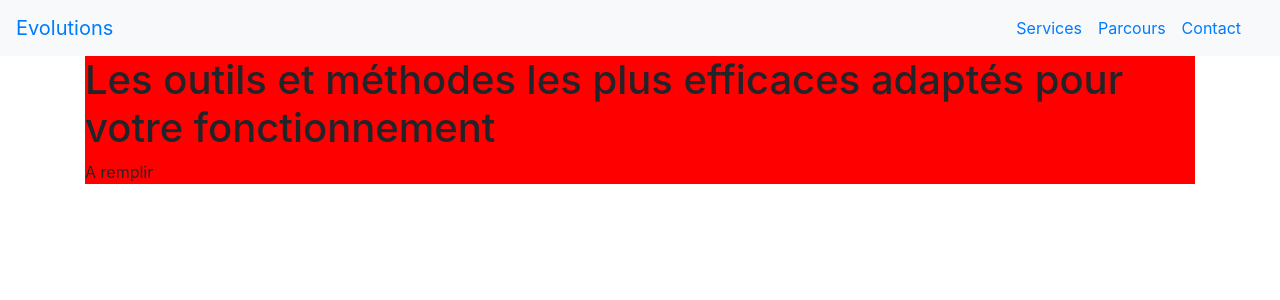
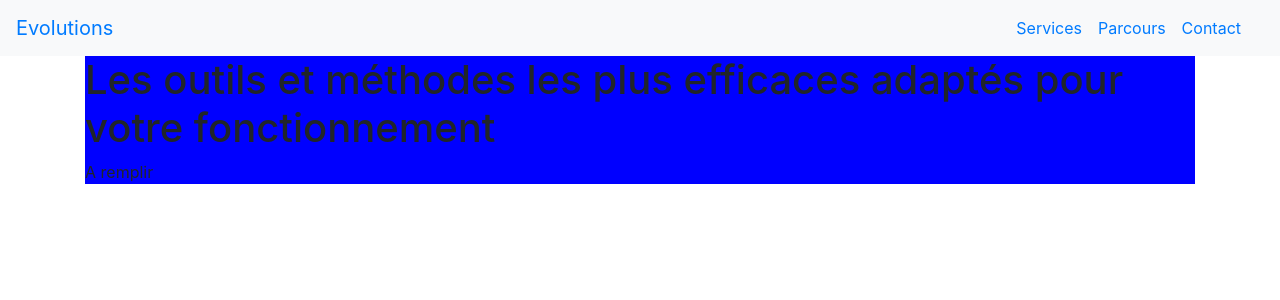
Before and after one commit to OrgaEvolutions/orgaevolutions.github.io, a Jekyll site: the page built from index.html, in a window 1280 px wide. Shown: the top 300 px of the page. Built offline with Jekyll 4.4.1, drawn with Linux system fonts in a browser that asks for light colours.

Commit message:
Update main.css

```diff
--- a/css/main.css
+++ b/css/main.css
@@ -1,8 +1,8 @@
 html, body {
-  height: 100% !important;
+  height: 100%;
 }
 
 .full-height {
-  height: 100% !important;
-  background: red;
+  height: 100%;
+  background: blue;
 }
```
